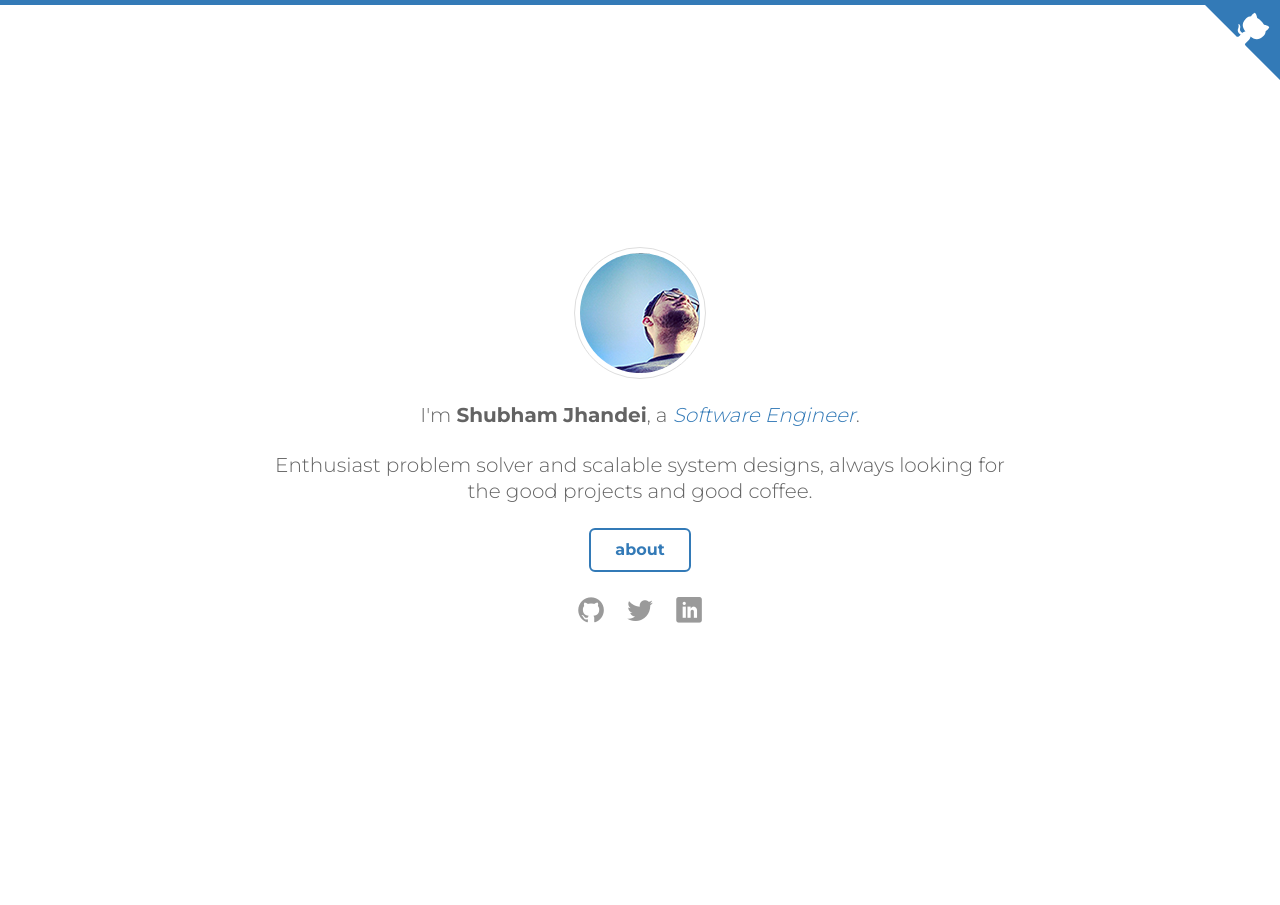
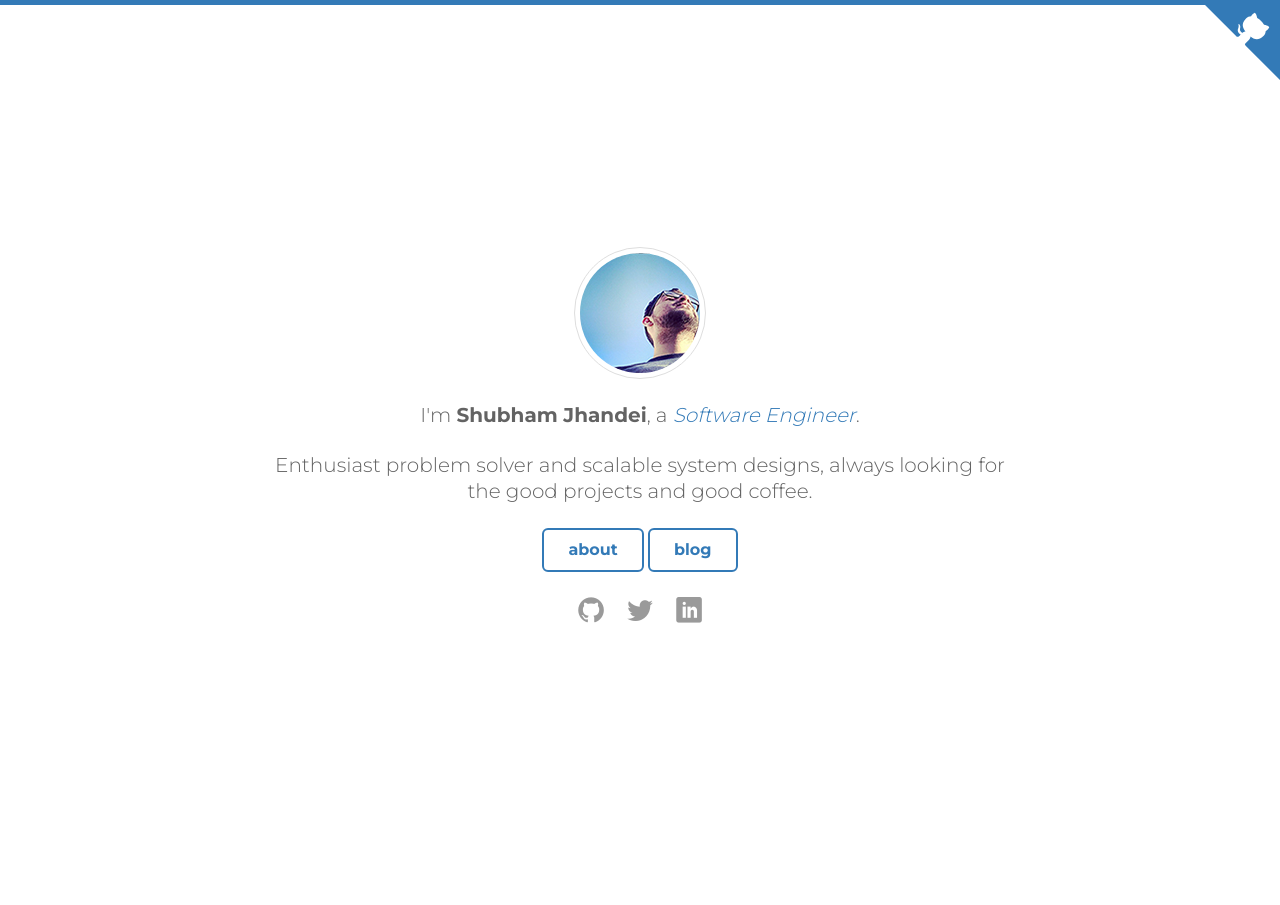
Before and after one commit to jhandei/shubham, a Jekyll site: the page index.html, which Jekyll copies as it is, in a window 1280 px wide. Built offline with Jekyll 4.4.1, drawn with Linux system fonts in a browser that asks for light colours; some web fonts are replaced.

Commit message:
Update index.html

```diff
--- a/index.html
+++ b/index.html
@@ -19,6 +19,7 @@
       <h3>I'm <strong itemprop="name">Shubham Jhandei</strong>, a <em itemprop="jobTitle">Software Engineer</em>.</h3>
       <h3>Enthusiast problem solver and scalable system designs, always looking for the good projects and good coffee.</h3>
       <a href="/about" class="button button-ghost" title="about">about</a>
+      <a href="https://medium.com/@jhandei" class="button button-ghost" title="blog">blog</a>
       <ul class="social">
         <li><a href="https://github.com/jhandei" target="_blank"><i class="icon icon-github"></i></a></li>
         <li><a href="https://twitter.com/jhandei" target="_blank"><i class="icon icon-twitter"></i></a></li>
```
